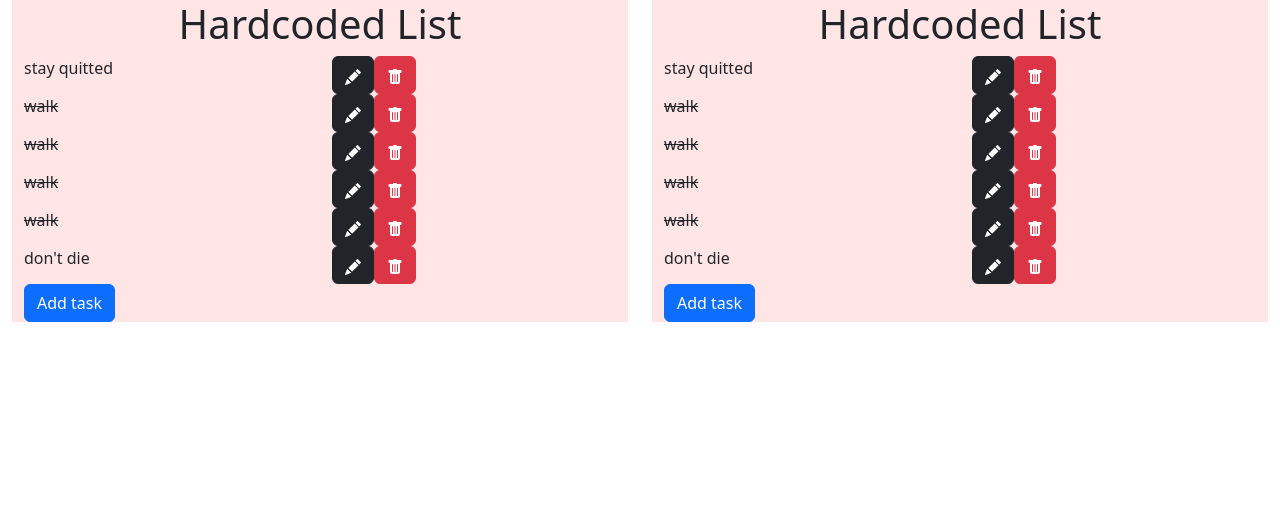
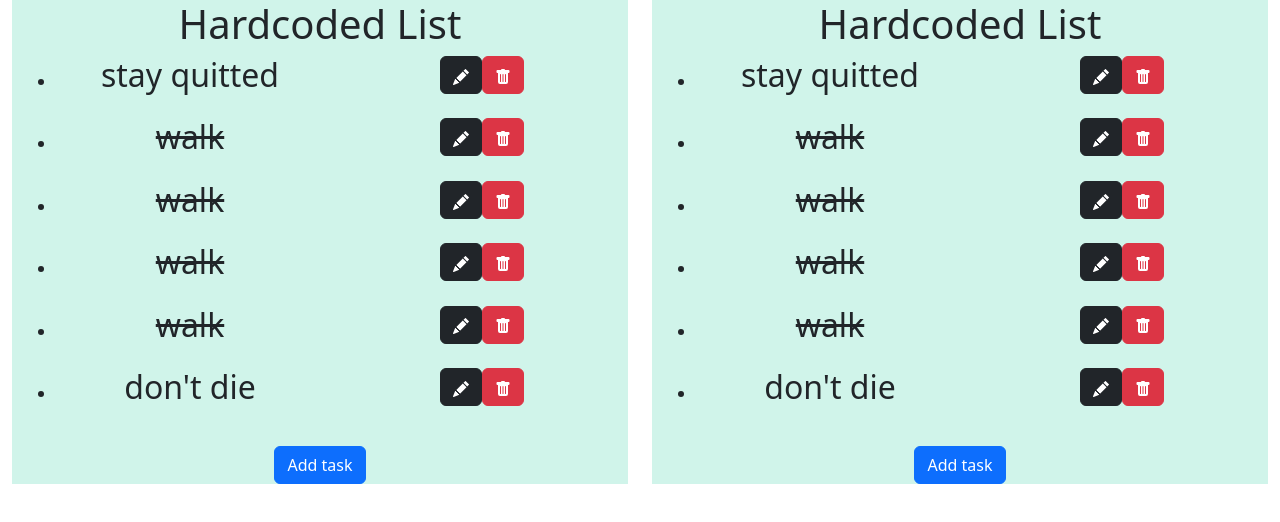
Before and after one commit to TimmyChan/my-todo-list, a React (Create React App) app: page / in a window 1280 px wide. Shown: the top 522 px of the page. Built offline with nearby package versions, Linux system fonts and the light colour scheme.

Commit message:
style changes

```diff
--- a/src/TodoItem.jsx
+++ b/src/TodoItem.jsx
@@ -12,8 +12,9 @@ const TodoItem = ({todoObj, onChange, onDelete}) => {
   const {text, completed} = todoObj;
 
   return (
-    <Row>
-      <Col md={6}>
+    <li>
+      <Row style={{textAlign: 'center'}}>
+        <Col>
           {editing ? (
             <input
               type="text"
@@ -27,26 +28,26 @@ const TodoItem = ({todoObj, onChange, onDelete}) => {
               {completed ? (
                 <s>
                   {
-                  <span
+                    <h2
                       onClick={() => {
                         onChange({text: text, completed: !completed});
                       }}>
                       {text}
-                  </span>
+                    </h2>
                   }
                 </s>
               ) : (
-              <span
+                <h2
                   onClick={() => {
                     onChange({text: text, completed: !completed});
                   }}>
                   {text}
-              </span>
+                </h2>
               )}
             </>
           )}
         </Col>
-      <Col md={3}>
+        <Col style={{textAlign: 'center'}}>
           <Button
             variant="dark"
             onClick={() => {
@@ -54,8 +55,11 @@ const TodoItem = ({todoObj, onChange, onDelete}) => {
               setInput(todoObj.text);
               onChange({text: input, completed: completed});
             }}>
-          {/* different color based on editing tag */}
-          {editing ? <BsSave2Fill /> : <BsFillPencilFill />}
+            {editing ? (
+              <BsSave2Fill style={{color: 'green'}} />
+            ) : (
+              <BsFillPencilFill />
+            )}
           </Button>
           <Button
             variant="danger"
@@ -66,7 +70,9 @@ const TodoItem = ({todoObj, onChange, onDelete}) => {
             <BsFillTrashFill />
           </Button>
         </Col>
+        <p></p>
       </Row>
+    </li>
   );
 };
 TodoItem.propTypes = {
--- a/src/TodoList.jsx
+++ b/src/TodoList.jsx
@@ -29,12 +29,11 @@ const TodoList = ({inputList, listTitle}) => {
     <div
       className="TodoList"
       style={{
-        backgroundColor: 'rgba(255, 0, 0, 0.1)',
-        alignItems: 'center',
-        justifyContent: 'center',
+        backgroundColor: 'rgba(208, 244, 234)',
       }}>
       <h1 style={{textAlign: 'center'}}> {listTitle} </h1>
-      <Container fluid>
+      <Container>
+        <ul>
           {todo.map((todoItem, xIndex) => (
             <TodoItem
               todoObj={todoItem}
@@ -43,8 +42,9 @@ const TodoList = ({inputList, listTitle}) => {
               key={xIndex}
             />
           ))}
+        </ul>
         <Row>
-          <Col>
+          <Col style={{textAlign: 'center'}}>
             <Button
               onClick={() => {
                 const placeHolderTask = {
```
Also changed, not shown: src/App.js (+9 -9 lines). Lines whose indentation alone changed are shown as unchanged.
